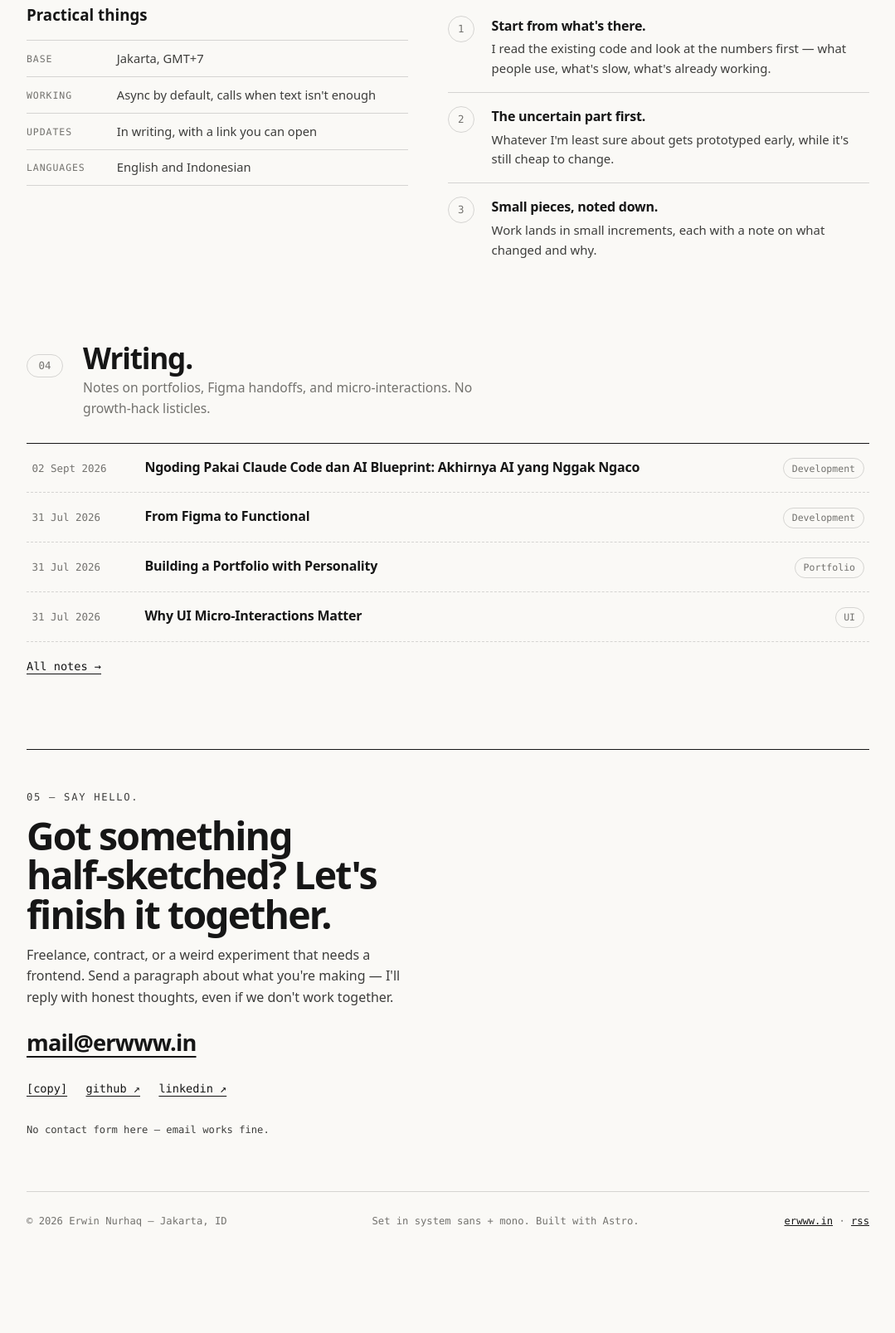
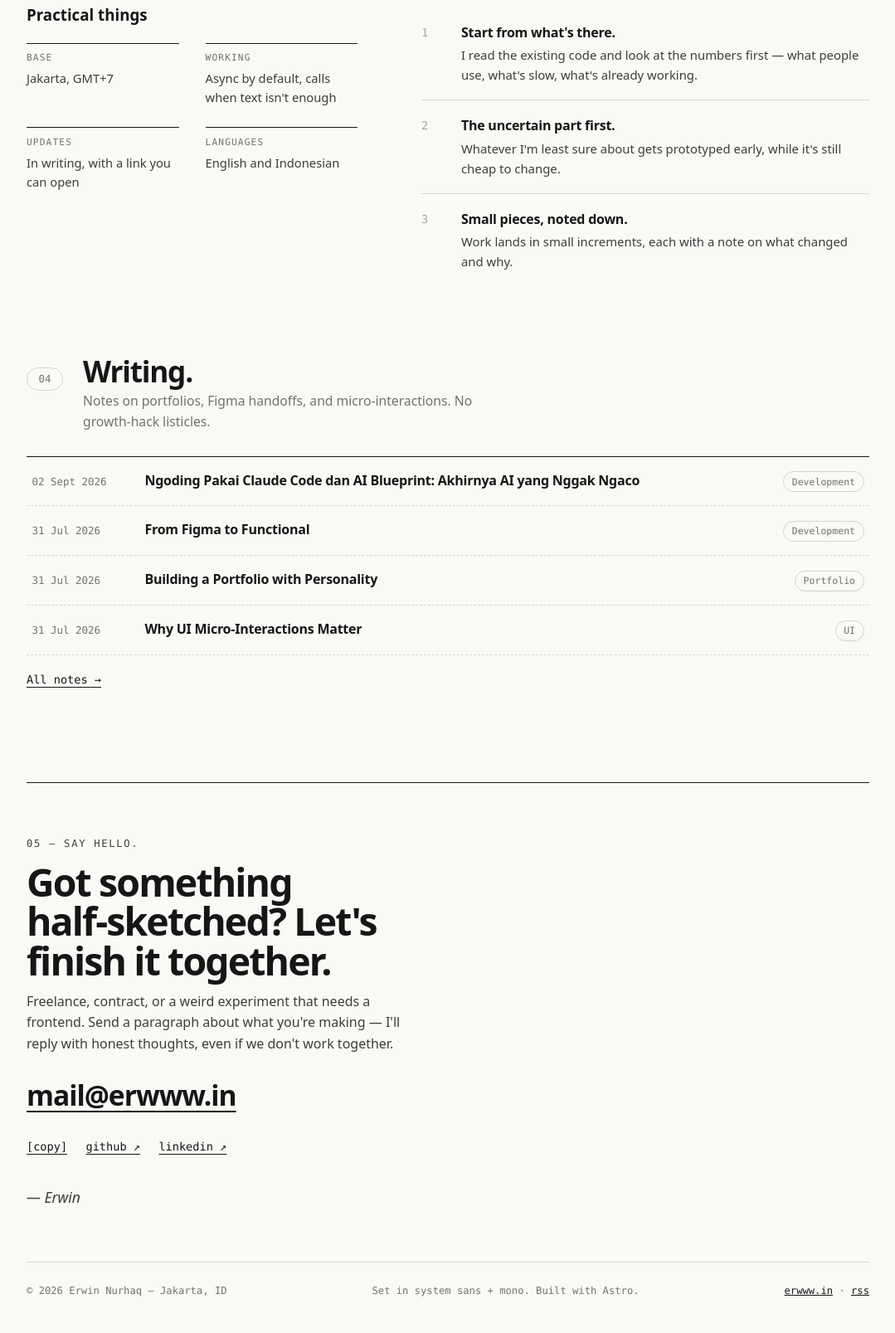
Before and after one commit to erwinnurhaq/erwinnurhaq.github.io, an Astro site: page / in a window 1280 px wide. Shown: the part 2054-3661 px from the top of the page at 83% size, without its empty margins (100-1179 px from the left). Before the commit the page ends 3576 px from the top, so only its background shows below. Built offline with nearby package versions, Linux system fonts and the light colour scheme; Astro itself is replaced by a stand-in of ours.

Commit message:
style: varied rhythm for facts/steps/contact, signature close

```diff
--- a/src/pages/index.astro
+++ b/src/pages/index.astro
@@ -175,6 +175,6 @@ const fmtDate = (d: Date) => d.toLocaleDateString('en-GB', { day: '2-digit', mon
       <a href="https://github.com/erwinnurhaq" target="_blank" rel="noreferrer">github ↗</a>
       <a href="https://linkedin.com/in/erwinnurhaq" target="_blank" rel="noreferrer">linkedin ↗</a>
     </div>
-    <p class="mono contact-ps">No contact form here — email works fine.</p>
+    <p class="contact-sign">— Erwin</p>
   </section>
 </Layout>
--- a/src/styles/global.css
+++ b/src/styles/global.css
@@ -380,22 +380,22 @@ a { color: inherit; }
 .post-row .tag { font-family: var(--mono); font-size: 0.72rem; border: 1px solid var(--line-soft); border-radius: 999px; padding: 0.15rem 0.6rem; color: var(--muted); white-space: nowrap; }
 
 /* two-col: process + about */
-.split { display: grid; grid-template-columns: 0.95fr 1.05fr; gap: clamp(1.5rem, 4vw, 3rem); align-items: start; }
-.facts { margin-top: 1rem; border-top: 1px solid var(--line-soft); }
-.facts > div { display: grid; grid-template-columns: 96px 1fr; gap: 0.8rem; padding: 0.6rem 0; border-bottom: 1px solid var(--line-soft); font-size: 0.92rem; }
-.facts dt { font-family: var(--mono); font-size: 0.72rem; text-transform: uppercase; letter-spacing: 0.08em; color: var(--muted); padding-top: 0.2rem; }
-.facts dd { margin: 0; color: var(--ink-soft); }
-.steps { list-style: none; }
-.steps li { padding: 1rem 0; border-bottom: 1px solid var(--line-soft); display: grid; grid-template-columns: 40px 1fr; gap: 0.8rem; }
+.split { display: grid; grid-template-columns: 0.85fr 1.15fr; gap: clamp(2rem, 6vw, 5rem); align-items: start; }
+.facts { margin-top: 1.2rem; display: grid; grid-template-columns: 1fr 1fr; gap: 1.5rem 2rem; }
+.facts > div { border-top: 1px solid var(--line); padding-top: 0.55rem; }
+.facts dt { font-family: var(--mono); font-size: 0.7rem; text-transform: uppercase; letter-spacing: 0.1em; color: var(--muted); margin-bottom: 0.25rem; }
+.facts dd { margin: 0; font-size: 0.92rem; color: var(--ink-soft); line-height: 1.55; }
+.steps { list-style: none; margin-top: 0.4rem; }
+.steps li { padding: 1.1rem 0; border-bottom: 1px solid var(--line-soft); display: grid; grid-template-columns: 2.4rem 1fr; gap: 0.6rem; }
 .steps li:last-child { border-bottom: none; }
-.step-n { font-family: var(--mono); font-size: 0.78rem; color: var(--muted); border: 1px solid var(--line-soft); width: 32px; height: 32px; border-radius: 50%; display: grid; place-content: center; }
+.step-n { font-family: var(--mono); font-size: 0.85rem; color: var(--faint); padding-top: 0.15rem; }
 .steps strong { display: block; margin-bottom: 0.2rem; letter-spacing: -0.015em; }
 .steps p { color: var(--ink-soft); font-size: 0.93rem; }
 
 /* contact / sign-off — plain type, no card */
 .contact {
-  margin-top: 4.5rem;
-  padding: 3rem 0 1rem;
+  margin-top: 6rem;
+  padding: 4rem 0 1rem;
   border-top: 1.5px solid var(--line);
 }
 .contact-no { font-size: 0.76rem; letter-spacing: 0.14em; text-transform: uppercase; color: var(--muted); margin-bottom: 0.8rem; }
@@ -403,8 +403,8 @@ a { color: inherit; }
 .contact > p { color: var(--ink-soft); max-width: 52ch; }
 .mail-big {
   display: inline-block;
-  margin-top: 1.2rem;
-  font-size: clamp(1.2rem, 3vw, 1.7rem);
+  margin-top: 1.4rem;
+  font-size: clamp(1.4rem, 3.6vw, 2.1rem);
   font-weight: 700;
   letter-spacing: -0.03em;
   text-decoration: underline;
@@ -418,7 +418,7 @@ a { color: inherit; }
 .copy-text { font: inherit; background: none; border: none; padding: 0; color: var(--ink); text-decoration: underline; text-underline-offset: 4px; cursor: pointer; }
 .copy-text:hover { background: var(--ink); color: var(--paper); text-decoration: none; }
 .copy-text:active { transform: scale(0.97); }
-.contact-ps { margin-top: 1.8rem; font-size: 0.76rem; color: var(--muted); }
+.contact-sign { margin-top: 2.2rem; font-size: 1.1rem; font-style: italic; color: var(--ink); }
 
 .site-footer {
   margin-top: 3rem;
@@ -521,6 +521,7 @@ a { color: inherit; }
   .hero { grid-template-columns: 1fr; min-height: auto; padding-top: 2.2rem; }
   .card-scribble { display: none; }
   .split { grid-template-columns: 1fr; }
+  .facts { grid-template-columns: 1fr; gap: 1.1rem; }
   .post-row { grid-template-columns: 1fr; gap: 0.2rem; }
   .post-row .tag { justify-self: start; }
   .ledger a.row { grid-template-columns: 32px 1fr; }
```
